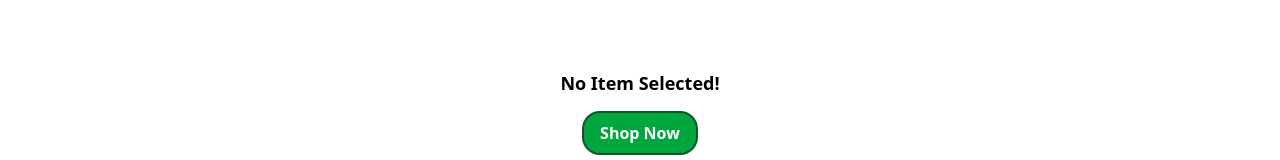
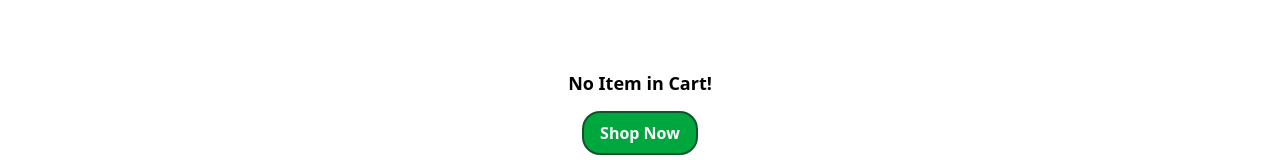
Before and after one commit to Karanb2707/react-shop, a React (Vite) app in the folder react-shop-app/: page /cart in a window 1280 px wide. Shown: the part 236-396 px from the top of the page. Built offline with nearby package versions, Linux system fonts and the light colour scheme.

Commit message:
some style changes

```diff
--- a/react-shop-app/src/App.jsx
+++ b/react-shop-app/src/App.jsx
@@ -10,7 +10,6 @@ function App() {
       <div>
         <Navbar />
       </div>
-      {/* 1 hr */}
 
       <Routes>
         <Route path="/" element={<Home/>} />
--- a/react-shop-app/src/pages/Cart.jsx
+++ b/react-shop-app/src/pages/Cart.jsx
@@ -16,7 +16,7 @@ const Cart = () => {
     <div>
       {
         cart.length > 0 ?
-          <div className='w-full lg:w-7/12 grid grid-cols-1 lg:grid-cols-2 md:grid-cols-2 mx-auto mt-4'>
+          <div className='w-full lg:w-8/12 grid grid-cols-1 lg:grid-cols-2 md:grid-cols-2 mx-auto m-4'>
             <div className='flex flex-col'>
               {
                 cart.map((item) => {
@@ -34,7 +34,7 @@ const Cart = () => {
                   <span>Total Items : {cart.length}</span>
                   <h1>Total Amount : {totalAmt.toFixed(2)} ₹</h1>
                 </div>
-                <button className='py-1 w-[180px] text-[16px] font-semibold text-white bg-blue-600 ring ring-blue-900 rounded-3xl'>
+                <button className='py-1 w-[180px] text-[16px] font-semibold text-white bg-blue-600 ring ring-blue-900 rounded-3xl cursor-pointer'>
                   Checkout
                 </button>
               </div>
@@ -42,7 +42,7 @@ const Cart = () => {
           </div> :
 
           <div className='flex flex-col items-center justify-center mt-[250px] gap-4'>
-            <h1 className='text-[18px] font-semibold'>No Item Selected!</h1>
+            <h1 className='text-[18px] font-semibold'>No Item in Cart!</h1>
             <Link to='/'>
               <button className='py-2 px-4 ring-2 ring-green-900 rounded-2xl text-[16px] text-white bg-green-600 font-semibold cursor-pointer'>
                 Shop Now
```
